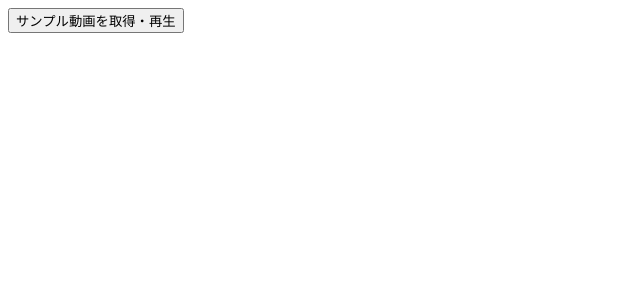
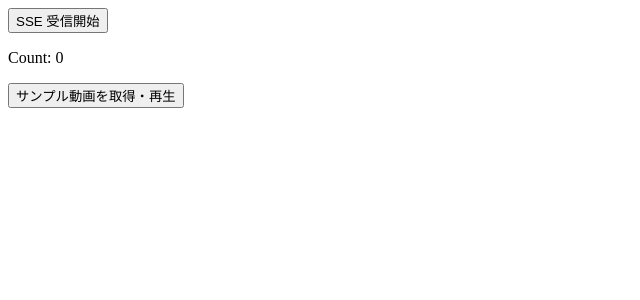
Before and after one commit to 0918nobita/RCC_TV, a React app in the folder workspaces/client/: page / in a window 1280 px wide. Shown: the top 300 px of the page, without its empty margins (0-640 px from the left). Built offline with nearby package versions, Linux system fonts and the light colour scheme.

Commit message:
:lipstick: トップページで LiveContainer がレンダリングされるようにした

```diff
--- a/workspaces/client/src/index.tsx
+++ b/workspaces/client/src/index.tsx
@@ -6,6 +6,7 @@ import { createLogger } from 'redux-logger';
 import createSagaMiddleware from 'redux-saga';
 
 import { reducer } from './store/_reducer';
+import LiveContainer from './containers/liveContainer';
 import VODContainer from './containers/vodContainer';
 import rootSaga from '@/sagas/root';
 
@@ -20,6 +21,7 @@ sagaMiddleware.run(rootSaga);
 
 render(
   <Provider store={store}>
+    <LiveContainer />
     <VODContainer />
   </Provider>,
   document.getElementById('root')
```
